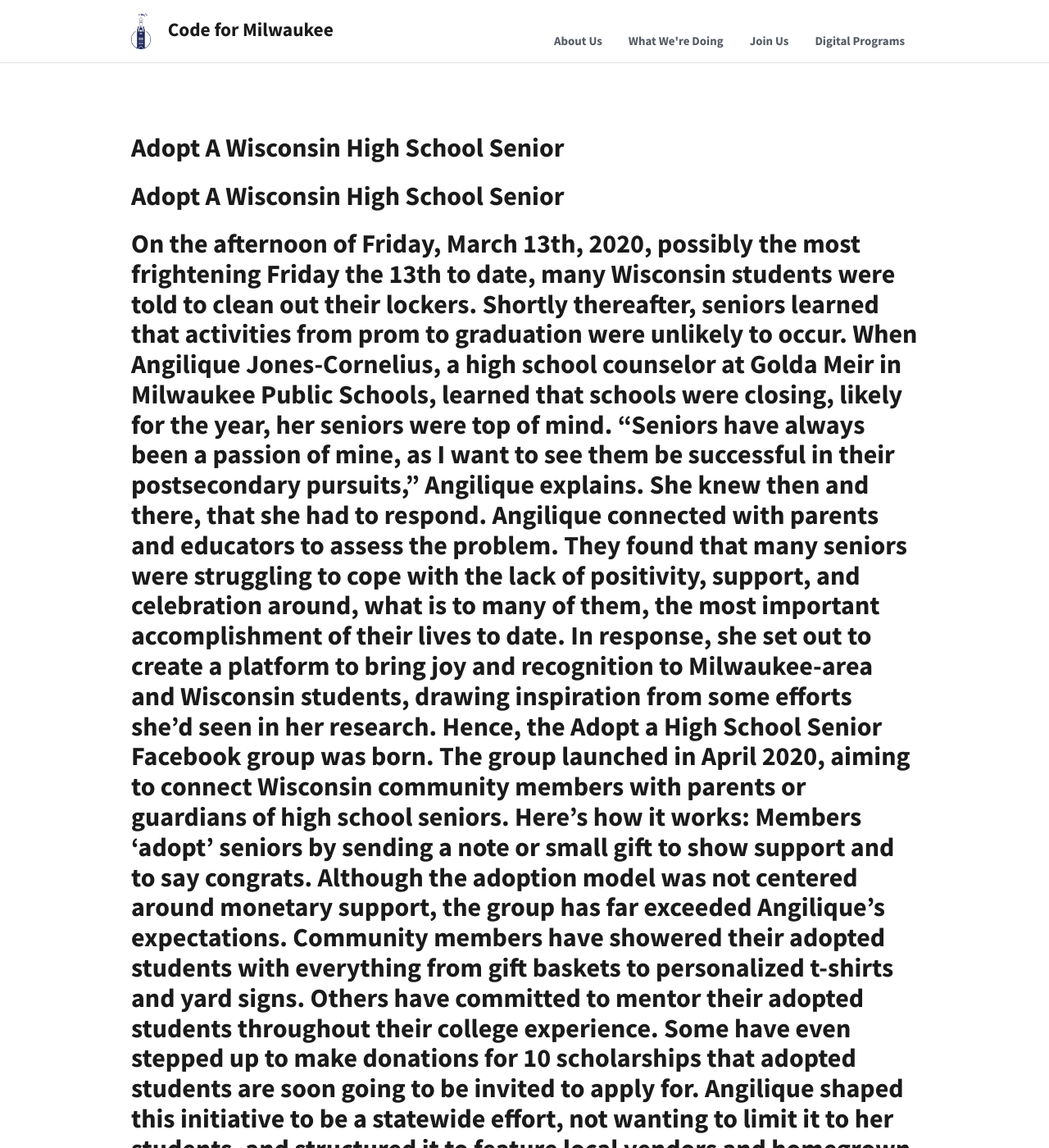
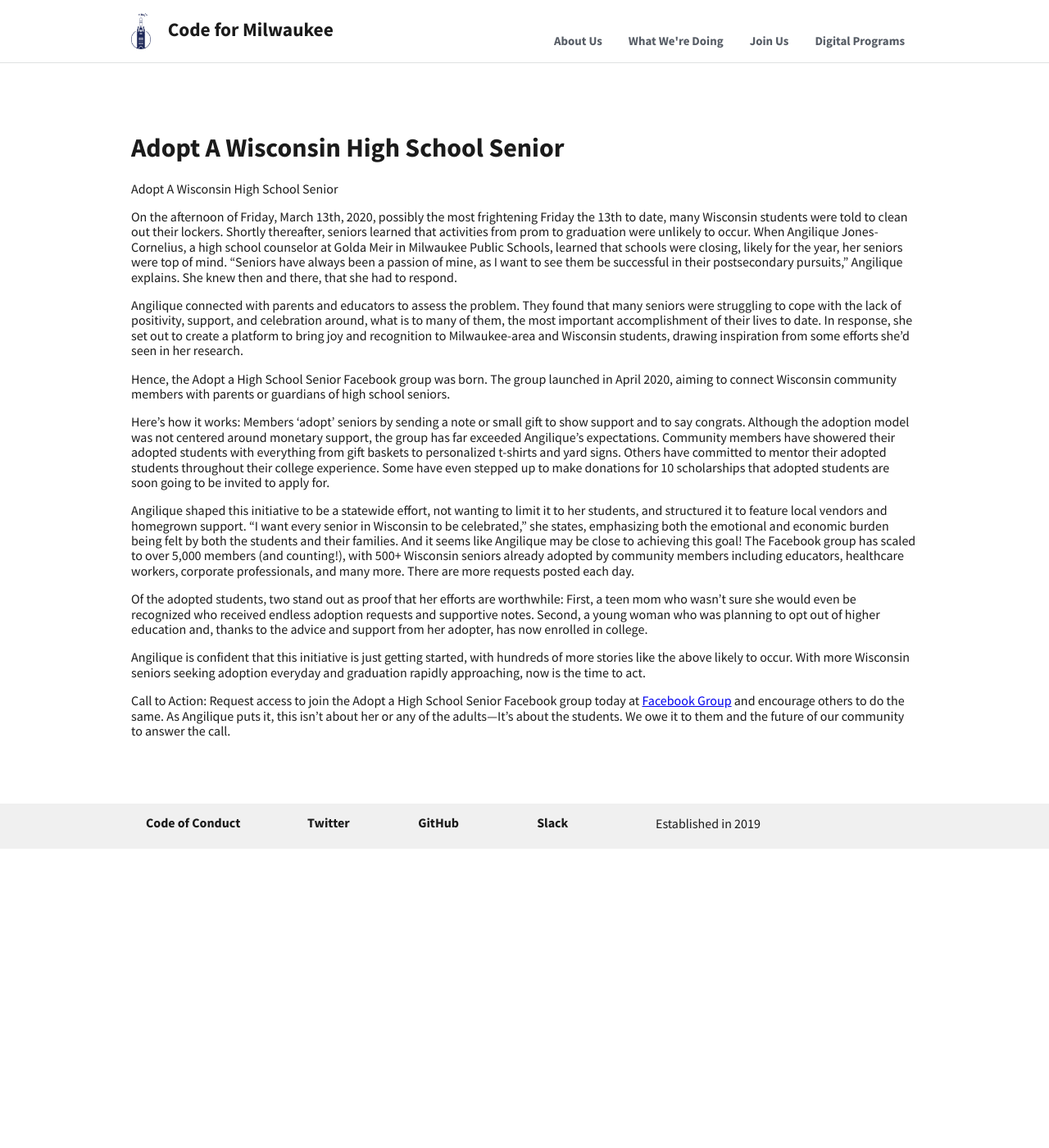
Before and after one commit to codeformilwaukee/codeformilwaukee.github.io, a Jekyll site: the page built from _posts/2020-05-15-adoptaseniorblog.md, in a window 1280 px wide and 1400 px high. Shown: the whole window at 82% size. Built offline with Jekyll 4.4.1, drawn with Linux system fonts in a browser that asks for light colours; some of the changed text lies outside the part shown.

Commit message:
Update 2020-05-15-adoptaseniorblog.md

```diff
--- a/_posts/2020-05-15-adoptaseniorblog.md
+++ b/_posts/2020-05-15-adoptaseniorblog.md
@@ -2,7 +2,7 @@
 layout: post
 title: "Adopt A Wisconsin High School Senior"
 ---
-<h1> Adopt A Wisconsin High School Senior <h1>
+Adopt A Wisconsin High School Senior
 
 On the afternoon of Friday, March 13th, 2020, possibly the most frightening Friday the 13th to date, many Wisconsin students were told to clean out their lockers. Shortly thereafter, seniors learned that activities from prom to graduation were unlikely to occur. When Angilique Jones-Cornelius, a high school counselor at Golda Meir in Milwaukee Public Schools, learned that schools were closing, likely for the year, her seniors were top of mind. “Seniors have always been a passion of mine, as I want to see them be successful in their postsecondary pursuits,” Angilique explains. She knew then and there, that she had to respond.
 
@@ -18,4 +18,4 @@ Of the adopted students, two stand out as proof that her efforts are worthwhile:
 
 Angilique is confident that this initiative is just getting started, with hundreds of more stories like the above likely to occur.  With more Wisconsin seniors seeking adoption everyday and graduation rapidly approaching, now is the time to act.
 
-Call to Action:  Request access to join the Adopt a High School Senior Facebook group today at [https://www.facebook.com/groups/2580228738889416] and encourage others to do the same. As Angilique puts it, this isn’t about her or any of the adults—It’s about the students. We owe it to them and the future of our community to answer the call.
+Call to Action:  Request access to join the Adopt a High School Senior Facebook group today at [Facebook Group](https://www.facebook.com/groups/2580228738889416) and encourage others to do the same. As Angilique puts it, this isn’t about her or any of the adults—It’s about the students. We owe it to them and the future of our community to answer the call.
```
